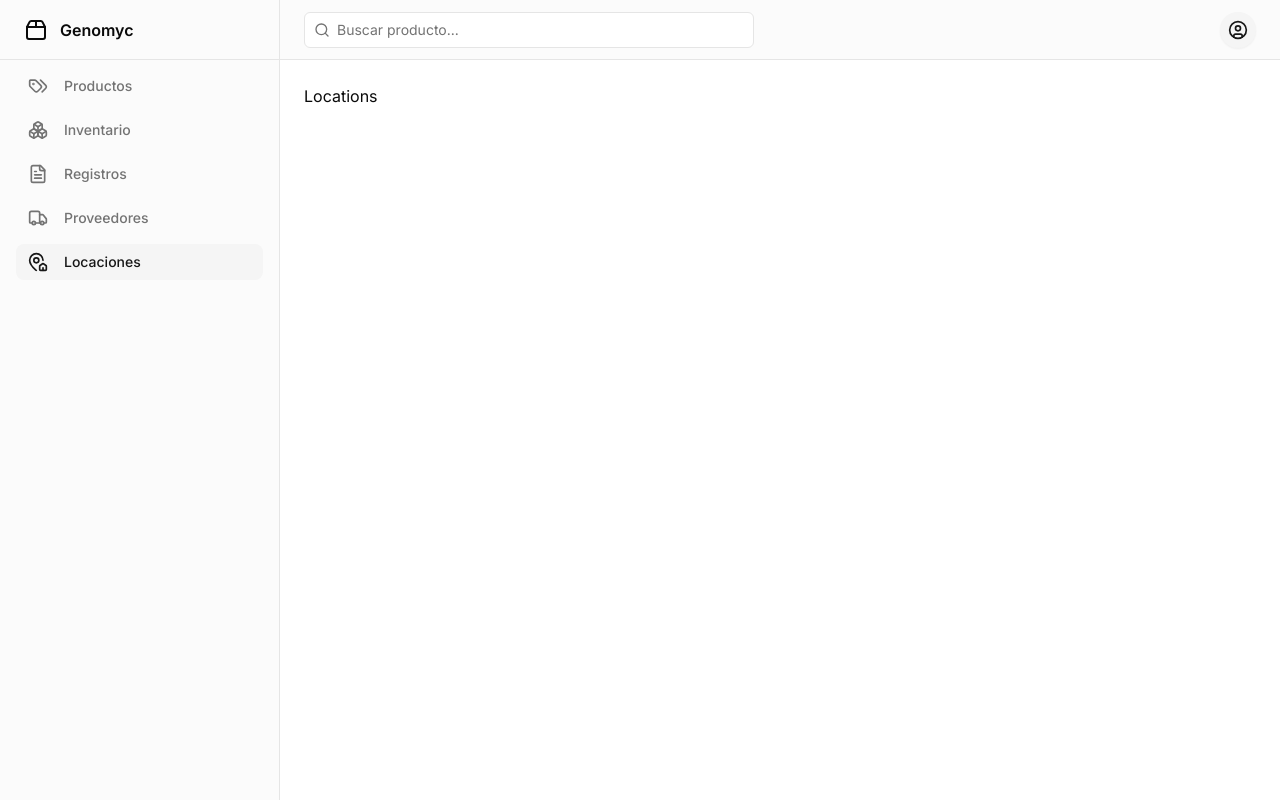
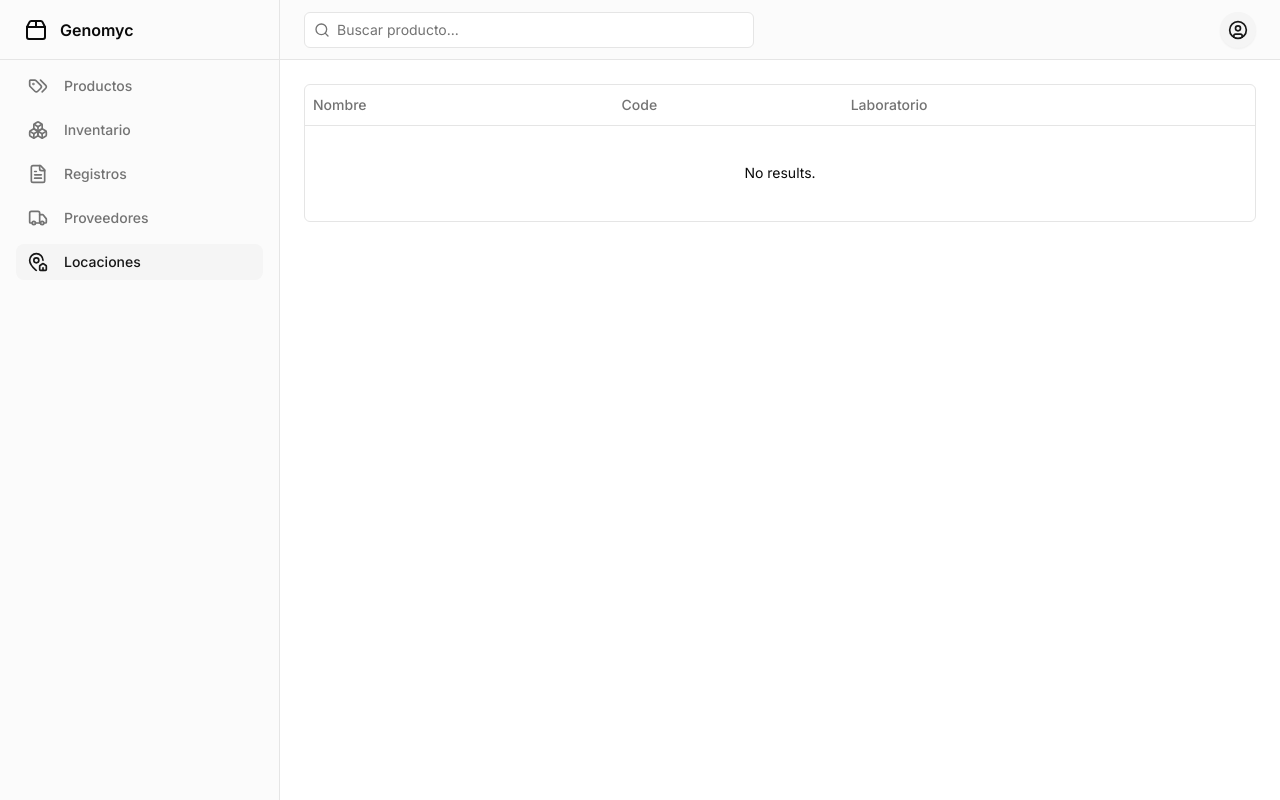
Before and after one commit to Chu2409/im, a Next.js app: page /locations in a window 1280 px wide. Built offline with nearby package versions, Linux system fonts and the light colour scheme.

Commit message:
Add table data as a shared component and create locations client

```diff
--- a/app/(routes)/layout.tsx
+++ b/app/(routes)/layout.tsx
@@ -1,4 +1,4 @@
-import MainLayout from '@/core/shared/components/layout/MainLayout'
+import MainLayout from '@/core/shared/components/layout/main-layout'
 import { routes } from '@/core/shared/data/routes'
 
 const layout = ({ children }: { children: React.ReactNode }) => {
--- a/app/(routes)/locations/page.tsx
+++ b/app/(routes)/locations/page.tsx
@@ -1,5 +1,7 @@
+import LocationClient from '@/core/locations/components/client'
+
 const LocationPage = () => {
-  return <div>Locations</div>
+  return <LocationClient />
 }
 
 export default LocationPage
--- /dev/null
+++ b/core/locations/components/client.tsx
@@ -0,0 +1,8 @@
+import { DataTable } from '@/core/shared/components/data-table'
+import { locationColumns } from './columns'
+
+const LocationClient = () => {
+  return <DataTable columns={locationColumns} data={[]} />
+}
+
+export default LocationClient
--- /dev/null
+++ b/core/locations/components/columns.tsx
@@ -0,0 +1,19 @@
+'use client'
+
+import { Location } from '@prisma/client'
+import { ColumnDef } from '@tanstack/react-table'
+
+export const locationColumns: ColumnDef<Location>[] = [
+  {
+    accessorKey: 'name',
+    header: 'Nombre',
+  },
+  {
+    accessorKey: 'code',
+    header: 'Code',
+  },
+  {
+    accessorKey: 'laboratory',
+    header: 'Laboratorio',
+  },
+]
--- /dev/null
+++ b/core/shared/components/data-table.tsx
@@ -0,0 +1,80 @@
+'use client'
+
+import {
+  ColumnDef,
+  flexRender,
+  getCoreRowModel,
+  useReactTable,
+} from '@tanstack/react-table'
+
+import {
+  Table,
+  TableBody,
+  TableCell,
+  TableHead,
+  TableHeader,
+  TableRow,
+} from '@/ui/table'
+
+interface DataTableProps<TData, TValue> {
+  columns: ColumnDef<TData, TValue>[]
+  data: TData[]
+}
+
+export function DataTable<TData, TValue>({
+  columns,
+  data,
+}: DataTableProps<TData, TValue>) {
+  const table = useReactTable({
+    data,
+    columns,
+    getCoreRowModel: getCoreRowModel(),
+  })
+
+  return (
+    <div className='rounded-md border'>
+      <Table>
+        <TableHeader>
+          {table.getHeaderGroups().map((headerGroup) => (
+            <TableRow key={headerGroup.id}>
+              {headerGroup.headers.map((header) => {
+                return (
+                  <TableHead key={header.id}>
+                    {header.isPlaceholder
+                      ? null
+                      : flexRender(
+                          header.column.columnDef.header,
+                          header.getContext(),
+                        )}
+                  </TableHead>
+                )
+              })}
+            </TableRow>
+          ))}
+        </TableHeader>
+        <TableBody>
+          {table.getRowModel().rows?.length ? (
+            table.getRowModel().rows.map((row) => (
+              <TableRow
+                key={row.id}
+                data-state={row.getIsSelected() && 'selected'}
+              >
+                {row.getVisibleCells().map((cell) => (
+                  <TableCell key={cell.id}>
+                    {flexRender(cell.column.columnDef.cell, cell.getContext())}
+                  </TableCell>
+                ))}
+              </TableRow>
+            ))
+          ) : (
+            <TableRow>
+              <TableCell colSpan={columns.length} className='h-24 text-center'>
+                No results.
+              </TableCell>
+            </TableRow>
+          )}
+        </TableBody>
+      </Table>
+    </div>
+  )
+}
--- a/core/shared/components/layout/MainLayout.tsx
+++ b/core/shared/components/layout/main-layout.tsx
@@ -2,8 +2,8 @@
 
 import { IRoute } from '../../types'
 import { usePathname } from 'next/navigation'
-import Sidebar from './Sidebar'
-import Topbar from './Topbar'
+import Sidebar from './sidebar'
+import Topbar from './topbar'
 
 const MainLayout = ({
   children,
--- a/package.json
+++ b/package.json
@@ -17,6 +17,7 @@
     "@radix-ui/react-dropdown-menu": "^2.1.1",
     "@radix-ui/react-icons": "^1.3.0",
     "@radix-ui/react-slot": "^1.1.0",
+    "@tanstack/react-table": "^8.20.5",
     "class-variance-authority": "^0.7.0",
     "clsx": "^2.1.1",
     "lucide-react": "^0.439.0",
--- /dev/null
+++ b/ui/table.tsx
@@ -0,0 +1,120 @@
+import * as React from 'react'
+
+import { cn } from '@/lib/utils'
+
+const Table = React.forwardRef<
+  HTMLTableElement,
+  React.HTMLAttributes<HTMLTableElement>
+>(({ className, ...props }, ref) => (
+  <div className='relative w-full overflow-auto'>
+    <table
+      ref={ref}
+      className={cn('w-full caption-bottom text-sm', className)}
+      {...props}
+    />
+  </div>
+))
+Table.displayName = 'Table'
+
+const TableHeader = React.forwardRef<
+  HTMLTableSectionElement,
+  React.HTMLAttributes<HTMLTableSectionElement>
+>(({ className, ...props }, ref) => (
+  <thead ref={ref} className={cn('[&_tr]:border-b', className)} {...props} />
+))
+TableHeader.displayName = 'TableHeader'
+
+const TableBody = React.forwardRef<
+  HTMLTableSectionElement,
+  React.HTMLAttributes<HTMLTableSectionElement>
+>(({ className, ...props }, ref) => (
+  <tbody
+    ref={ref}
+    className={cn('[&_tr:last-child]:border-0', className)}
+    {...props}
+  />
+))
+TableBody.displayName = 'TableBody'
+
+const TableFooter = React.forwardRef<
+  HTMLTableSectionElement,
+  React.HTMLAttributes<HTMLTableSectionElement>
+>(({ className, ...props }, ref) => (
+  <tfoot
+    ref={ref}
+    className={cn(
+      'border-t bg-muted/50 font-medium [&>tr]:last:border-b-0',
+      className,
+    )}
+    {...props}
+  />
+))
+TableFooter.displayName = 'TableFooter'
+
+const TableRow = React.forwardRef<
+  HTMLTableRowElement,
+  React.HTMLAttributes<HTMLTableRowElement>
+>(({ className, ...props }, ref) => (
+  <tr
+    ref={ref}
+    className={cn(
+      'border-b transition-colors hover:bg-muted/50 data-[state=selected]:bg-muted',
+      className,
+    )}
+    {...props}
+  />
+))
+TableRow.displayName = 'TableRow'
+
+const TableHead = React.forwardRef<
+  HTMLTableCellElement,
+  React.ThHTMLAttributes<HTMLTableCellElement>
+>(({ className, ...props }, ref) => (
+  <th
+    ref={ref}
+    className={cn(
+      'h-10 px-2 text-left align-middle font-medium text-muted-foreground [&:has([role=checkbox])]:pr-0 [&>[role=checkbox]]:translate-y-[2px]',
+      className,
+    )}
+    {...props}
+  />
+))
+TableHead.displayName = 'TableHead'
+
+const TableCell = React.forwardRef<
+  HTMLTableCellElement,
+  React.TdHTMLAttributes<HTMLTableCellElement>
+>(({ className, ...props }, ref) => (
+  <td
+    ref={ref}
+    className={cn(
+      'p-2 align-middle [&:has([role=checkbox])]:pr-0 [&>[role=checkbox]]:translate-y-[2px]',
+      className,
+    )}
+    {...props}
+  />
+))
+TableCell.displayName = 'TableCell'
+
+const TableCaption = React.forwardRef<
+  HTMLTableCaptionElement,
+  React.HTMLAttributes<HTMLTableCaptionElement>
+>(({ className, ...props }, ref) => (
+  <caption
+    ref={ref}
+    className={cn('mt-4 text-sm text-muted-foreground', className)}
+    {...props}
+  />
+))
+TableCaption.displayName = 'TableCaption'
+
+export {
+  Table,
+  TableHeader,
+  TableBody,
+  TableFooter,
+  TableHead,
+  TableRow,
+  TableCell,
+  TableCaption,
+}
```
Also changed, not shown: 1 other file (tests, documents, lock files or other folders).
